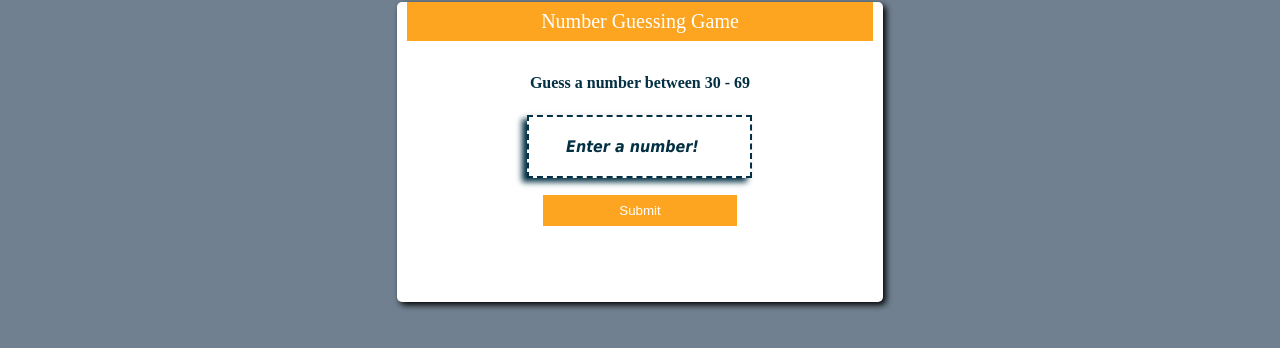
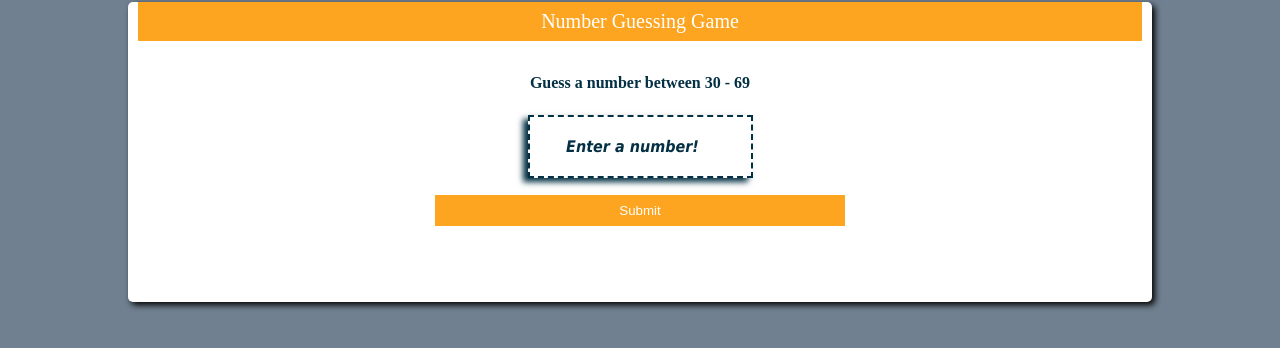
Before and after one commit to Hood899/numberGuessing, a plain HTML site: page index.html in a window 1280 px wide. Drawn offline with Linux system fonts and the light colour scheme.

Commit message:
auto publish 1713890720279

```diff
--- a/css/style.css
+++ b/css/style.css
@@ -9,7 +9,7 @@ body {
 }
 
 #number_guessing {
-  width: 38%;
+  width: 80%;
   height: 300px;
   margin: 0 auto;
   text-align: center;
```
